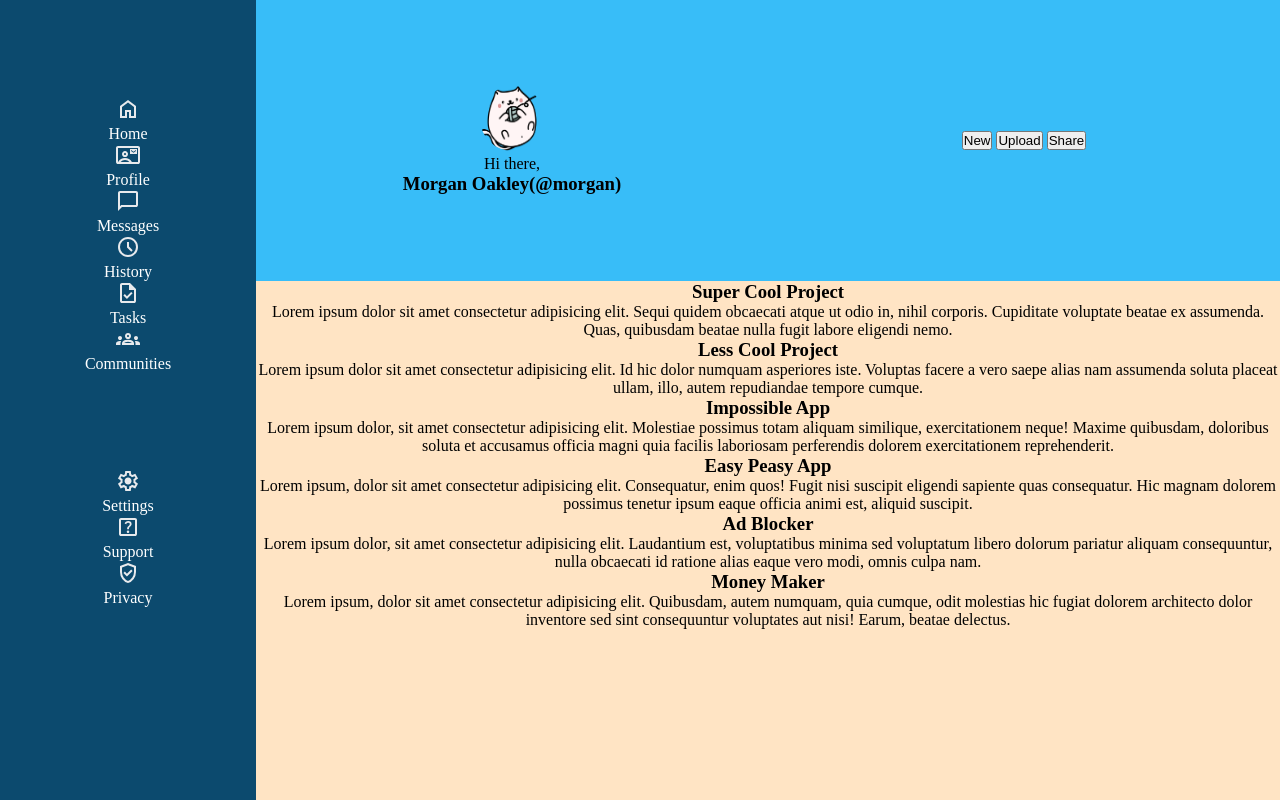
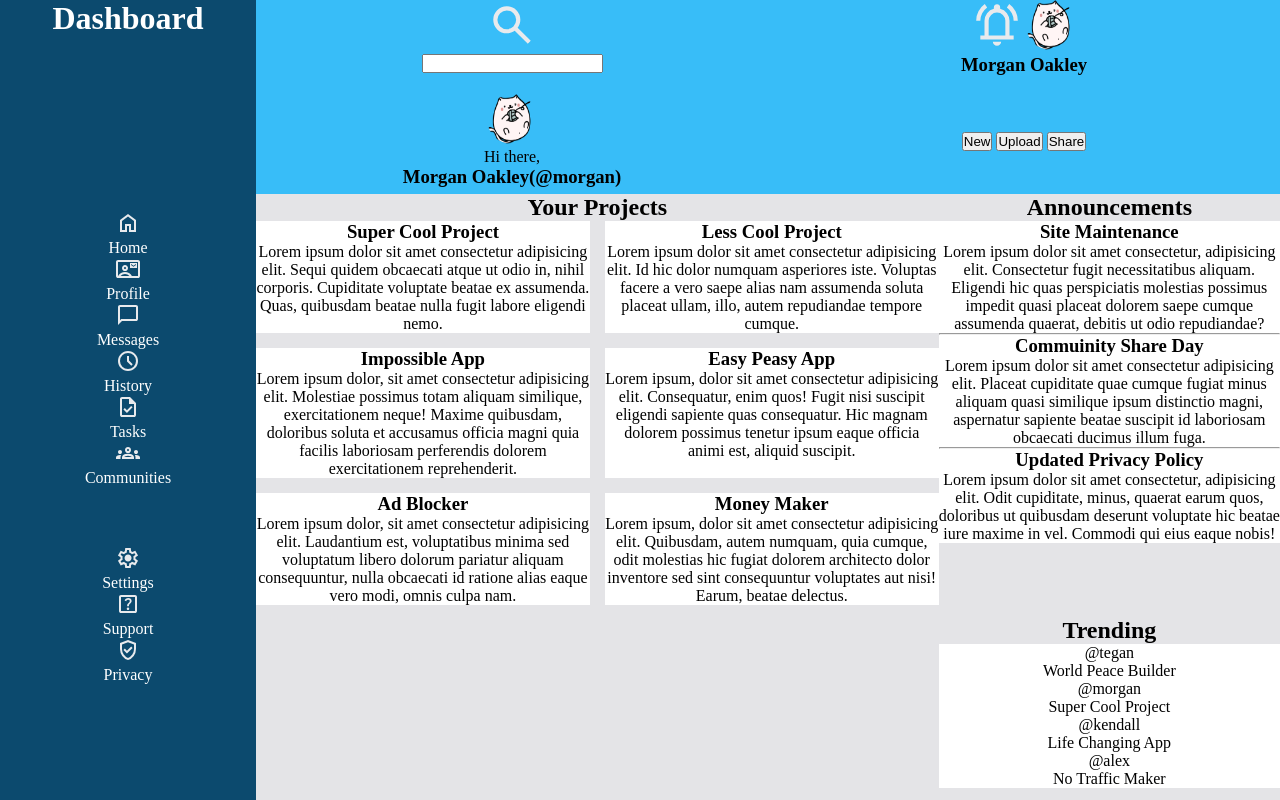
Before and after one commit to fwedee/admin-dashboard, a plain HTML site: page index.html in a window 1280 px wide. Drawn offline with Linux system fonts and the light colour scheme.

Commit message:
Addition of header icons

```diff
--- a/index.html
+++ b/index.html
@@ -9,45 +9,46 @@
   <body>
     <div class="container">
       <div class="sidebar">
+        <h1>Dashboard</h1>
         <div class="options">
           <div class="home">
             <img
-              src="icons/home_24dp_E8EAED_FILL0_wght400_GRAD0_opsz24.svg"
+              src="icons/sidebar/home_24dp_E8EAED_FILL0_wght400_GRAD0_opsz24.svg"
               alt="home icon"
             />
             <p>Home</p>
           </div>
           <div class="profile">
             <img
-              src="icons/contact_mail_24dp_E8EAED_FILL0_wght400_GRAD0_opsz24.svg"
+              src="icons/sidebar/contact_mail_24dp_E8EAED_FILL0_wght400_GRAD0_opsz24.svg"
               alt="profile icon"
             />
             <p>Profile</p>
           </div>
           <div class="message">
             <img
-              src="icons/chat_bubble_24dp_E8EAED_FILL0_wght400_GRAD0_opsz24.svg"
+              src="icons/sidebar/chat_bubble_24dp_E8EAED_FILL0_wght400_GRAD0_opsz24.svg"
               alt="message icon"
             />
             <p>Messages</p>
           </div>
           <div class="history">
             <img
-              src="icons/schedule_24dp_E8EAED_FILL0_wght400_GRAD0_opsz24.svg"
+              src="icons/sidebar/schedule_24dp_E8EAED_FILL0_wght400_GRAD0_opsz24.svg"
               alt="history icon"
             />
             <p>History</p>
           </div>
           <div class="task">
             <img
-              src="icons/task_24dp_E8EAED_FILL0_wght400_GRAD0_opsz24.svg"
+              src="icons/sidebar/task_24dp_E8EAED_FILL0_wght400_GRAD0_opsz24.svg"
               alt="task icon"
             />
             <p>Tasks</p>
           </div>
           <div class="communities">
             <img
-              src="icons/groups_24dp_E8EAED_FILL0_wght400_GRAD0_opsz24.svg"
+              src="icons/sidebar/groups_24dp_E8EAED_FILL0_wght400_GRAD0_opsz24.svg"
               alt="communities icon"
             />
             <p>Communities</p>
@@ -56,21 +57,21 @@
         <div class="settings">
           <div class="settings">
             <img
-              src="icons/settings_24dp_E8EAED_FILL0_wght400_GRAD0_opsz24.svg"
+              src="icons/sidebar/settings_24dp_E8EAED_FILL0_wght400_GRAD0_opsz24.svg"
               alt="setting icon"
             />
             <p>Settings</p>
           </div>
           <div class="support">
             <img
-              src="icons/help_center_24dp_E8EAED_FILL0_wght400_GRAD0_opsz24.svg"
+              src="icons/sidebar/help_center_24dp_E8EAED_FILL0_wght400_GRAD0_opsz24.svg"
               alt="support icon"
             />
             <p>Support</p>
           </div>
           <div class="privacy">
             <img
-              src="icons/verified_user_24dp_E8EAED_FILL0_wght400_GRAD0_opsz24.svg"
+              src="icons/sidebar/verified_user_24dp_E8EAED_FILL0_wght400_GRAD0_opsz24.svg"
               alt="privacy icon"
             />
             <p>Privacy</p>
@@ -78,6 +79,27 @@
         </div>
       </div>
       <header class="header">
+        <div class="top">
+          <div class="topLeft">
+            <img
+              src="icons/header/search_24dp_E8EAED_FILL0_wght400_GRAD0_opsz24.svg"
+              alt="search icon"
+            />
+            <form action="">
+              <input type="text" />
+            </form>
+          </div>
+          <div class="topRight">
+            <img
+              src="icons/header/notifications_active_24dp_E8EAED_FILL0_wght400_GRAD0_opsz24.svg"
+              alt="notification icon"
+            />
+
+            <img src="profilePics/cat-4475583_1280.png" alt="" />
+            <h3>Morgan Oakley</h3>
+          </div>
+        </div>
+
         <div class="left">
           <div class="icon">
             <img src="profilePics/cat-4475583_1280.png" alt="" />
@@ -92,61 +114,109 @@
         </div>
       </header>
       <main class="main">
+        <div>
           <div class="projects">
+            <h2>Your Projects</h2>
+            <div class="cards">
               <div class="card">
                 <h3>Super Cool Project</h3>
                 <p>
                   Lorem ipsum dolor sit amet consectetur adipisicing elit. Sequi
                   quidem obcaecati atque ut odio in, nihil corporis. Cupiditate
-              voluptate beatae ex assumenda. Quas, quibusdam beatae nulla fugit
-              labore eligendi nemo.
+                  voluptate beatae ex assumenda. Quas, quibusdam beatae nulla
+                  fugit labore eligendi nemo.
                 </p>
               </div>
               <div class="card">
                 <h3>Less Cool Project</h3>
                 <p>
-              Lorem ipsum dolor sit amet consectetur adipisicing elit. Id hic
-              dolor numquam asperiores iste. Voluptas facere a vero saepe alias
-              nam assumenda soluta placeat ullam, illo, autem repudiandae
-              tempore cumque.
+                  Lorem ipsum dolor sit amet consectetur adipisicing elit. Id
+                  hic dolor numquam asperiores iste. Voluptas facere a vero
+                  saepe alias nam assumenda soluta placeat ullam, illo, autem
+                  repudiandae tempore cumque.
                 </p>
               </div>
               <div class="card">
                 <h3>Impossible App</h3>
                 <p>
                   Lorem ipsum dolor, sit amet consectetur adipisicing elit.
-              Molestiae possimus totam aliquam similique, exercitationem neque!
-              Maxime quibusdam, doloribus soluta et accusamus officia magni quia
-              facilis laboriosam perferendis dolorem exercitationem
-              reprehenderit.
+                  Molestiae possimus totam aliquam similique, exercitationem
+                  neque! Maxime quibusdam, doloribus soluta et accusamus officia
+                  magni quia facilis laboriosam perferendis dolorem
+                  exercitationem reprehenderit.
                 </p>
               </div>
               <div class="card">
                 <h3>Easy Peasy App</h3>
                 <p>
                   Lorem ipsum, dolor sit amet consectetur adipisicing elit.
-              Consequatur, enim quos! Fugit nisi suscipit eligendi sapiente quas
-              consequatur. Hic magnam dolorem possimus tenetur ipsum eaque
-              officia animi est, aliquid suscipit.
+                  Consequatur, enim quos! Fugit nisi suscipit eligendi sapiente
+                  quas consequatur. Hic magnam dolorem possimus tenetur ipsum
+                  eaque officia animi est, aliquid suscipit.
                 </p>
               </div>
               <div class="card">
                 <h3>Ad Blocker</h3>
                 <p>
                   Lorem ipsum dolor, sit amet consectetur adipisicing elit.
-              Laudantium est, voluptatibus minima sed voluptatum libero dolorum
-              pariatur aliquam consequuntur, nulla obcaecati id ratione alias
-              eaque vero modi, omnis culpa nam.
+                  Laudantium est, voluptatibus minima sed voluptatum libero
+                  dolorum pariatur aliquam consequuntur, nulla obcaecati id
+                  ratione alias eaque vero modi, omnis culpa nam.
                 </p>
               </div>
               <div class="card">
                 <h3>Money Maker</h3>
                 <p>
                   Lorem ipsum, dolor sit amet consectetur adipisicing elit.
-              Quibusdam, autem numquam, quia cumque, odit molestias hic fugiat
-              dolorem architecto dolor inventore sed sint consequuntur
-              voluptates aut nisi! Earum, beatae delectus.
+                  Quibusdam, autem numquam, quia cumque, odit molestias hic
+                  fugiat dolorem architecto dolor inventore sed sint
+                  consequuntur voluptates aut nisi! Earum, beatae delectus.
                 </p>
+              </div>
+            </div>
+          </div>
+        </div>
+
+        <div class="announcements">
+          <h2>Announcements</h2>
+          <div class="announcementsCard">
+            <h3>Site Maintenance</h3>
+            <p>
+              Lorem ipsum dolor sit amet consectetur, adipisicing elit.
+              Consectetur fugit necessitatibus aliquam. Eligendi hic quas
+              perspiciatis molestias possimus impedit quasi placeat dolorem
+              saepe cumque assumenda quaerat, debitis ut odio repudiandae?
+            </p>
+            <hr />
+            <h3>Commuinity Share Day</h3>
+            <p>
+              Lorem ipsum dolor sit amet consectetur adipisicing elit. Placeat
+              cupiditate quae cumque fugiat minus aliquam quasi similique ipsum
+              distinctio magni, aspernatur sapiente beatae suscipit id
+              laboriosam obcaecati ducimus illum fuga.
+            </p>
+            <hr />
+            <h3>Updated Privacy Policy</h3>
+            <p>
+              Lorem ipsum dolor sit amet consectetur, adipisicing elit. Odit
+              cupiditate, minus, quaerat earum quos, doloribus ut quibusdam
+              deserunt voluptate hic beatae iure maxime in vel. Commodi qui eius
+              eaque nobis!
+            </p>
+          </div>
+        </div>
+
+        <div class="trending">
+          <h2>Trending</h2>
+          <div class="themes">
+            <p>@tegan</p>
+            <p>World Peace Builder</p>
+            <p>@morgan</p>
+            <p>Super Cool Project</p>
+            <p>@kendall</p>
+            <p>Life Changing App</p>
+            <p>@alex</p>
+            <p>No Traffic Maker</p>
           </div>
         </div>
       </main>
--- a/styles.css
+++ b/styles.css
@@ -24,7 +24,8 @@
 .sidebar .settings {
 }
 
-.sidebar p {
+.sidebar p,
+.sidebar h1 {
   color: white;
 }
 
@@ -35,10 +36,16 @@
   grid-template-columns: 1fr 1fr;
 }
 
+.header .top {
+  grid-column: 1 / 3;
+  display: grid;
+  grid-template-columns: 1fr 1fr;
+}
+
 .header img {
   border-radius: 50%;
-  width: 65px;
-  height: 65px;
+  width: 50px;
+  height: 50px;
 }
 
 .header .left {
@@ -52,5 +59,29 @@
 }
 
 .main {
-  background-color: bisque;
+  background-color: #e4e4e7;
+  display: grid;
+  grid-template-columns: 2fr 1fr;
 }
+
+.main .cards {
+  display: grid;
+  grid-template-columns: 1fr 1fr;
+  gap: 15px;
+}
+
+.main .card {
+  background-color: white;
+}
+
+.main .announcements .announcementsCard {
+  background-color: white;
+}
+
+.main .trending {
+  grid-column: 2 / 3;
+}
+
+.main .trending .themes {
+  background-color: white;
+}
```
Also changed, not shown: icons/header/notifications_active_24dp_E8EAED_FILL0_wght400_GRAD0_opsz24.svg (added), icons/header/search_24dp_E8EAED_FILL0_wght400_GRAD0_opsz24.svg (added), icons/sidebar/chat_bubble_24dp_E8EAED_FILL0_wght400_GRAD0_opsz24.svg (renamed from icons/chat_bubble_24dp_E8EAED_FILL0_wght400_GRAD0_opsz24.svg), icons/sidebar/contact_mail_24dp_E8EAED_FILL0_wght400_GRAD0_opsz24.svg (renamed from icons/contact_mail_24dp_E8EAED_FILL0_wght400_GRAD0_opsz24.svg), icons/sidebar/groups_24dp_E8EAED_FILL0_wght400_GRAD0_opsz24.svg (renamed from icons/groups_24dp_E8EAED_FILL0_wght400_GRAD0_opsz24.svg), icons/sidebar/help_center_24dp_E8EAED_FILL0_wght400_GRAD0_opsz24.svg (renamed from icons/help_center_24dp_E8EAED_FILL0_wght400_GRAD0_opsz24.svg), icons/sidebar/home_24dp_E8EAED_FILL0_wght400_GRAD0_opsz24.svg (renamed from icons/home_24dp_E8EAED_FILL0_wght400_GRAD0_opsz24.svg), icons/sidebar/schedule_24dp_E8EAED_FILL0_wght400_GRAD0_opsz24.svg (renamed from icons/schedule_24dp_E8EAED_FILL0_wght400_GRAD0_opsz24.svg), icons/sidebar/settings_24dp_E8EAED_FILL0_wght400_GRAD0_opsz24.svg (renamed from icons/settings_24dp_E8EAED_FILL0_wght400_GRAD0_opsz24.svg), icons/sidebar/task_24dp_E8EAED_FILL0_wght400_GRAD0_opsz24.svg (renamed from icons/task_24dp_E8EAED_FILL0_wght400_GRAD0_opsz24.svg), icons/sidebar/verified_user_24dp_E8EAED_FILL0_wght400_GRAD0_opsz24.svg (renamed from icons/verified_user_24dp_E8EAED_FILL0_wght400_GRAD0_opsz24.svg). Lines whose indentation alone changed are shown as unchanged.
